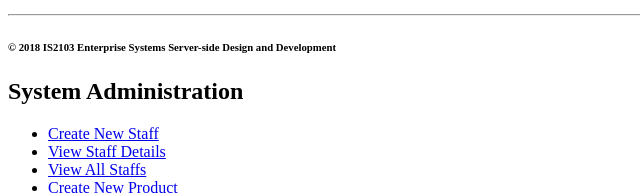
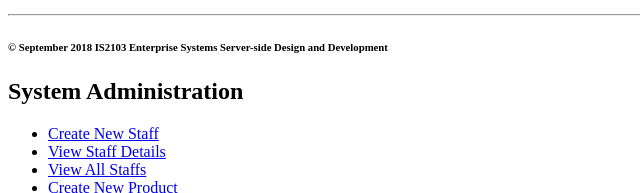
Before and after one commit to ryanswj-soc/PointOfSaleSystemWeb, a plain HTML site: page index.html in a window 1280 px wide. Shown: the part 169-362 px from the top of the page, 0-640 px from the left. Drawn offline with Linux system fonts and the light colour scheme.

Commit message:
modified index.html copyright

```diff
--- a/index.html
+++ b/index.html
@@ -12,7 +12,7 @@
 		</ul>
 		<p>
 			<hr/>
-			<h6>&copy; 2018 IS2103 Enterprise Systems Server-side Design and Development</h6>
+			<h6>&copy; September 2018 IS2103 Enterprise Systems Server-side Design and Development</h6>
 		</p>
 		<h2>System Administration</h2>
 		<ul>
```
